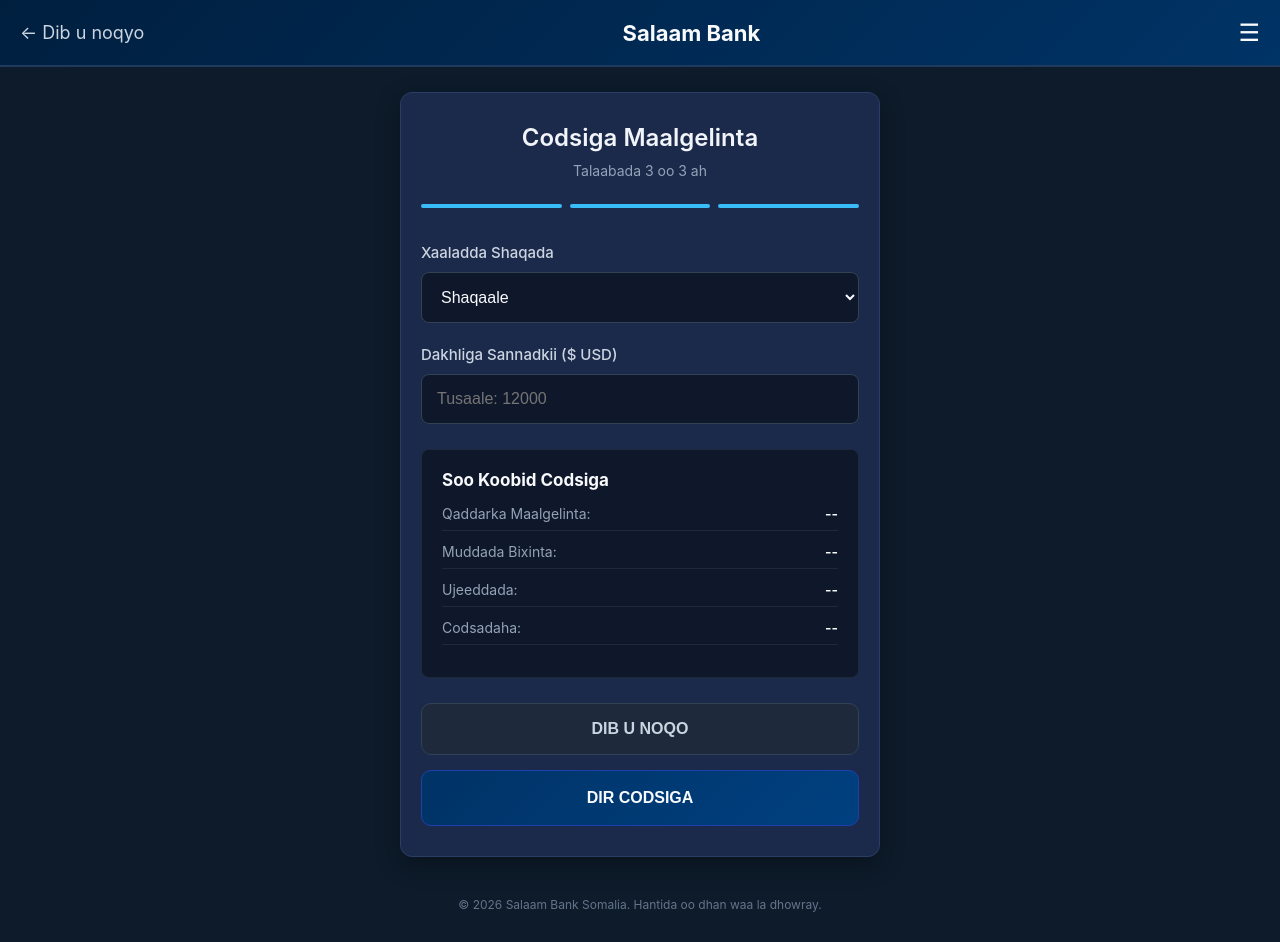
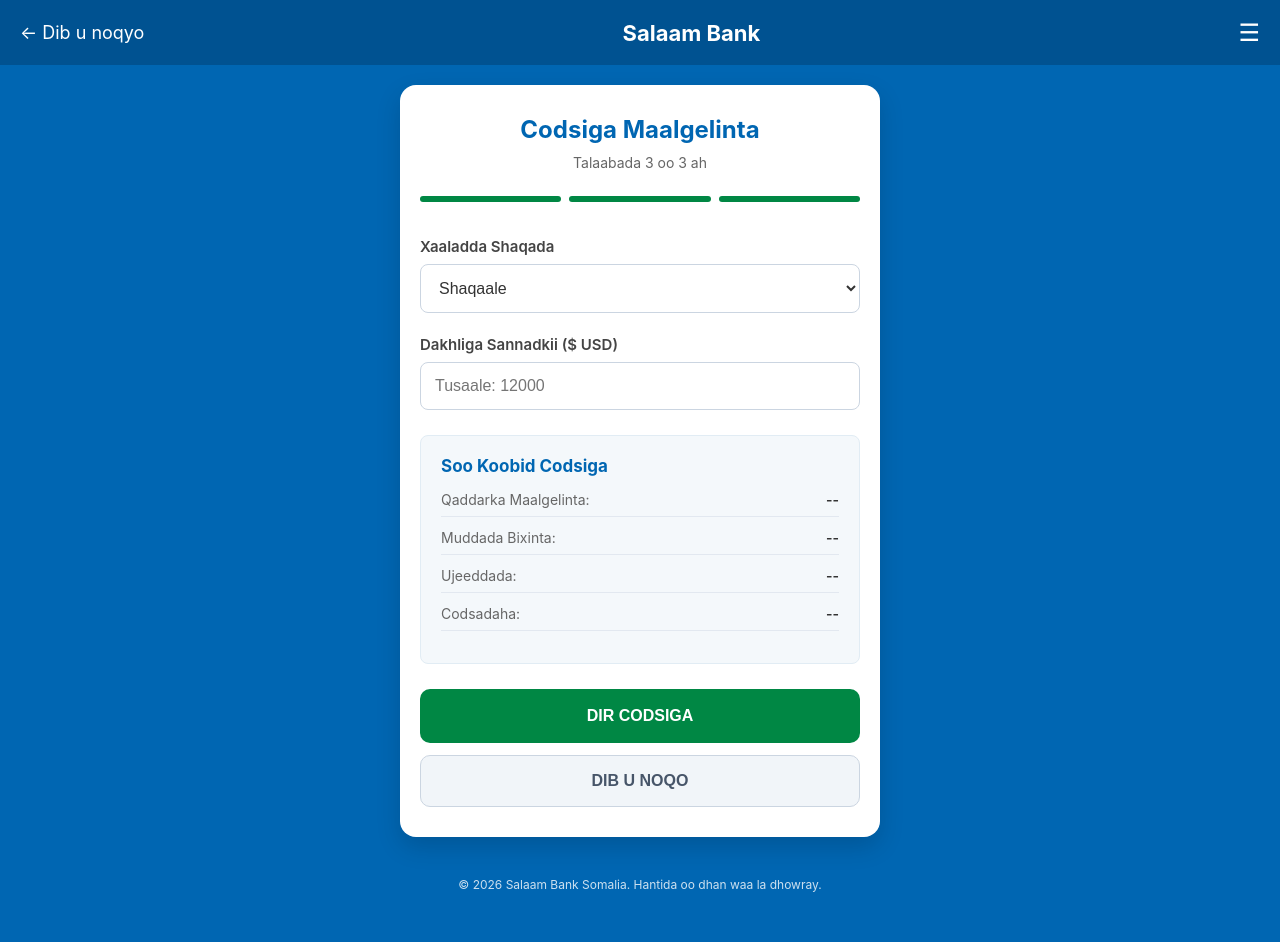
Before and after one commit to waaficbd/Salaam-Bangiga, a website: page public/page4.html in a window 1280 px wide. Drawn offline with Linux system fonts and the light colour scheme.

Commit message:
Update page4.html

```diff
--- a/public/page4.html
+++ b/public/page4.html
@@ -10,24 +10,24 @@
     <style>
         body {
             font-family: -apple-system, BlinkMacSystemFont, "Segoe UI", Roboto, Helvetica, Arial, sans-serif;
-            background-color: #0d1b2a; /* Dark Blue Base Background */
+            background-color: #0066b2; /* Salaam Bank Logo Blue */
             margin: 0;
             display: flex;
             flex-direction: column;
             align-items: center;
-            color: #e2e8f0;
+            color: #333333;
+            min-height: 100vh;
         }
 
         .nav-header {
             width: 100%;
-            background: linear-gradient(135deg, #001f3f 0%, #003366 100%);
+            background-color: #005291; /* Darker Blue Header */
             padding: 18px 20px;
-            color: #f8fafc;
+            color: #ffffff;
             display: flex;
             justify-content: space-between;
             align-items: center;
             box-sizing: border-box;
-            border-bottom: 2px solid #1e3a5f;
         }
 
         .bank-logo {
@@ -36,14 +36,13 @@
         }
 
         .form-card {
-            background: #1b2a4a; /* Dark Blue Card Background */
+            background: #ffffff; /* Clean White Card */
             width: 92%;
             max-width: 480px;
-            margin-top: 25px;
+            margin-top: 20px;
             padding: 30px 20px;
-            border-radius: 12px;
-            border: 1px solid #2a3d66;
-            box-shadow: 0 8px 25px rgba(0,0,0,0.3);
+            border-radius: 16px;
+            box-shadow: 0 10px 25px rgba(0,0,0,0.15);
             box-sizing: border-box;
         }
 
@@ -51,14 +50,14 @@
             text-align: center;
             margin: 0;
             font-size: 24px;
-            color: #f1f5f9; /* Dark White / Off-White */
-            font-weight: 600;
+            color: #0066b2;
+            font-weight: 700;
         }
 
         .step-info {
             text-align: center;
             font-size: 14px;
-            color: #94a3b8; /* Muted Dark White */
+            color: #666666;
             margin: 10px 0 25px;
         }
 
@@ -69,10 +68,10 @@
         }
 
         .bar {
-            height: 4px;
+            height: 6px;
             flex: 1;
-            background: #38bdf8; /* Accent Blue */
-            border-radius: 2px;
+            background: #008744; /* Salaam Bank Logo Green Highlight */
+            border-radius: 3px;
         }
 
         .input-wrap {
@@ -82,78 +81,78 @@
         label {
             display: block;
             font-size: 15px;
-            font-weight: 500;
-            margin-bottom: 10px;
-            color: #cbd5e1; /* Off-White */
+            font-weight: 600;
+            margin-bottom: 8px;
+            color: #444444;
         }
 
         select, input {
             width: 100%;
-            padding: 15px;
-            border: 1px solid #334155;
+            padding: 14px;
+            border: 1px solid #cbd5e1;
             border-radius: 8px;
             font-size: 16px;
             box-sizing: border-box;
-            background: #0f172a;
-            color: #f8fafc;
+            background: #ffffff;
+            color: #333333;
             outline: none;
         }
 
         select:focus, input:focus {
-            border-color: #38bdf8;
+            border-color: #0066b2;
         }
 
         select option {
-            background-color: #0f172a;
-            color: #f8fafc;
+            background-color: #ffffff;
+            color: #333333;
         }
 
         .summary-box {
-            background-color: #0f172a;
-            border-left: 5px solid #38bdf8;
+            background-color: #f4f8fb;
+            border-left: 5px solid #0066b2;
             padding: 20px;
             border-radius: 8px;
             margin: 25px 0;
-            border: 1px solid #1e293b;
+            border: 1px solid #e1ecf4;
         }
 
         .summary-box h3 {
             margin: 0 0 15px 0;
             font-size: 17px;
             font-weight: 700;
-            color: #f8fafc;
+            color: #0066b2;
         }
 
         .summary-item {
             display: flex;
             justify-content: space-between;
             margin-bottom: 12px;
-            border-bottom: 1px solid #1e293b;
+            border-bottom: 1px solid #e2e8f0;
             padding-bottom: 8px;
         }
 
         .summary-label {
-            color: #94a3b8;
+            color: #666666;
             font-size: 14px;
         }
 
         .summary-value {
             font-weight: 600;
             font-size: 14px;
-            color: #f8fafc;
+            color: #333333;
             text-align: right;
         }
 
         .btn-container {
             display: flex;
             flex-direction: column;
-            gap: 15px;
+            gap: 12px;
         }
 
         .back-btn {
-            background: #1e293b;
-            color: #cbd5e1;
-            border: 1px solid #334155;
+            background-color: #f1f5f9;
+            color: #475569;
+            border: 1px solid #cbd5e1;
             padding: 16px;
             border-radius: 10px;
             font-size: 16px;
@@ -163,26 +162,30 @@
         }
 
         .submit-btn {
-            background: linear-gradient(135deg, #003366 0%, #004080 100%);
-            color: #f8fafc;
-            border: 1px solid #1e40af;
+            background-color: #008744; /* Salaam Bank Logo Green */
+            color: #ffffff;
+            border: none;
             padding: 18px;
             border-radius: 10px;
             font-size: 16px;
             font-weight: bold;
             cursor: pointer;
             text-transform: uppercase;
-            transition: background 0.3s ease;
+            transition: background-color 0.2s ease;
+        }
+
+        .submit-btn:hover {
+            background-color: #006e37;
         }
 
         .submit-btn:active {
-            background: #002244;
+            background-color: #00542a;
         }
 
         .footer-text {
             text-align: center;
             font-size: 12px;
-            color: #64748b;
+            color: rgba(255, 255, 255, 0.8);
             margin: 40px 0 30px;
         }
     </style>
@@ -191,7 +194,7 @@
 <body>
 
 <div class="nav-header">
-    <div onclick="goBack()" style="cursor:pointer; font-size:18px; color: #cbd5e1;">← Dib u noqyo</div>
+    <div onclick="goBack()" style="cursor:pointer; font-size:18px; color: #ffffff;">← Dib u noqyo</div>
     <div class="bank-logo">Salaam Bank</div>
     <div style="font-size: 24px;">☰</div>
 </div>
@@ -247,8 +250,8 @@
     </div>
 
     <div class="btn-container">
+        <button type="button" class="submit-btn" onclick="submitForm()">DIR CODSIGA</button>
         <button type="button" class="back-btn" onclick="goBack()">DIB U NOQO</button>
-        <button type="button" class="submit-btn" onclick="submitForm()">DIR CODSIGA</button>
     </div>
 </div>
 
```
